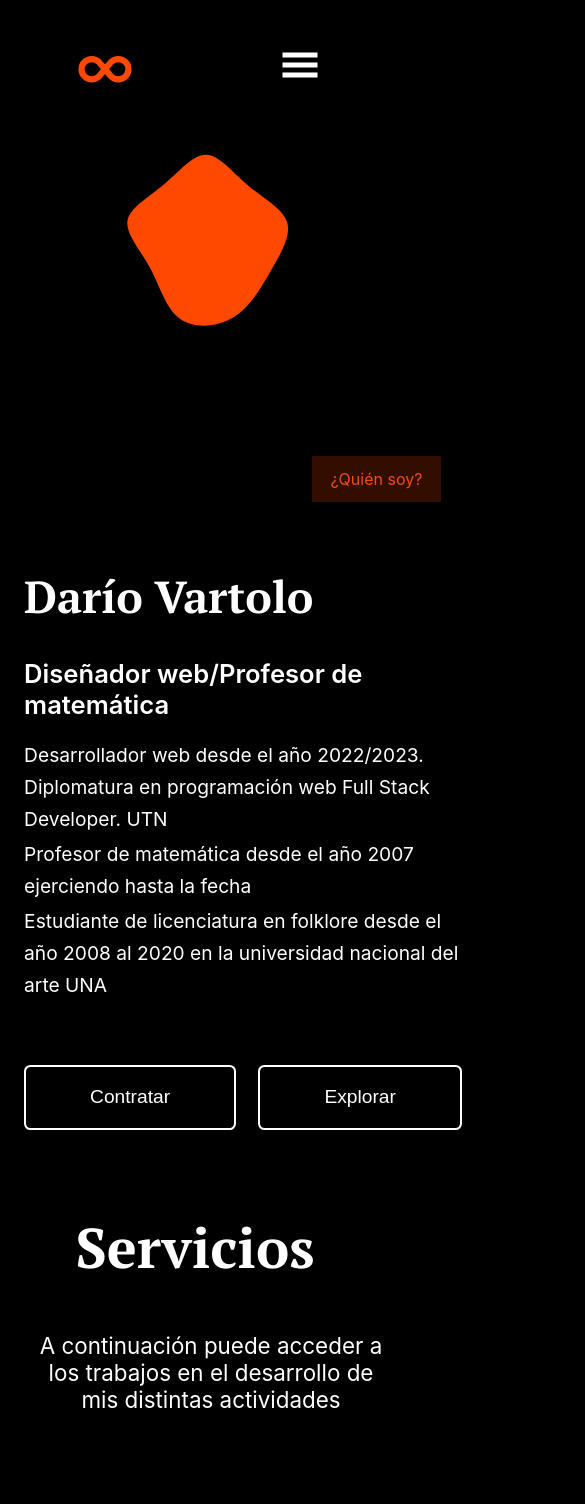
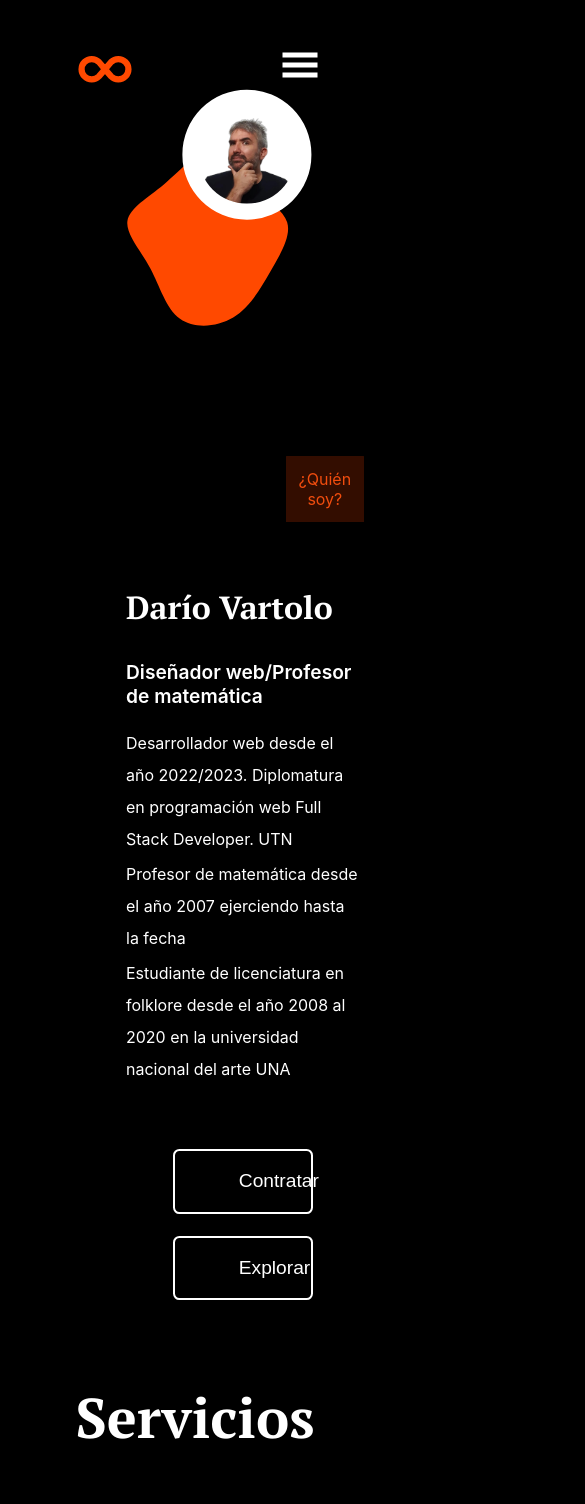
Before and after one commit to DarioVarto/trabajo_practico, a React (Create React App) app: page / in a window 390 px wide. Shown: the top 1504 px of the page, 585 px wide, since content can reach past the window. Built offline with nearby package versions, Linux system fonts and the light colour scheme.

Commit message:
"Responsive 736px incompleto"

```diff
--- a/src/Componentes/Footer/Footer.css
+++ b/src/Componentes/Footer/Footer.css
@@ -40,3 +40,11 @@ align-items: center;
                     .info_footer{padding: 0 9vh;}
                     .redes_footer{padding-right: 17.2vh;}
                         }
+
+@media(max-width:1024px){
+    .contenedor_a{flex-wrap: wrap;
+                flex-direction: row;
+                width: 70%;}
+    .redes_footer{width: 20%;
+                    }
+}
--- a/src/Componentes/Formulario/Formulario.css
+++ b/src/Componentes/Formulario/Formulario.css
@@ -83,3 +83,31 @@ label{
 @media(max-width:1280px){
     .margin_contenido_form{padding-left: 18%;}
 }
+
+@media(max-width:1024px){
+    .margin_contenido_form{padding-left: 8%;}
+}
+@media(max-width:736px){
+    .margin_contenido_form{padding-left: 0;}
+
+
+    .nombre_apellido,.email_asunto{
+        display: flex;
+        flex-direction: column;}
+
+        .txt_area{
+            justify-content: center;
+            align-items: center;
+        }
+        .form_tercera_parte{
+            display: flex;
+            flex-direction: column;
+            align-items: center;
+            margin-top: 4rem;
+        }
+   .horario_contacto{margin-left: 6rem;
+                    }
+                    .input_submit{
+                        margin-left: 13rem;
+                    }
+}
--- a/src/Componentes/Formulario/index.jsx
+++ b/src/Componentes/Formulario/index.jsx
@@ -9,7 +9,7 @@ const Formulario = () => {
                     <form action="https://formspree.io/f/xvonkvda" method="POST">
 
                             <div className='margin_contenido_form'>
-                                <div>
+                                <div className='Mq_responsive'>
                                     <div className='nombre_apellido'>
                                         <label >Nombre</label>
                                         <input type="text" name='Nombre' required/>
--- a/src/Componentes/Hero/Hero.css
+++ b/src/Componentes/Hero/Hero.css
@@ -175,7 +175,7 @@
                             display: flex;
                             height: 40%;
                             width: 50%;
-                            transform: translateX(28vh) translateY(-76vh);
+                            transform: translateX(22vh) translateY(-58vh);
 
                             }
 
@@ -213,6 +213,29 @@
             .contenedor_imagen{transform: translateX(22vh) translateY(-64vh);}
         }
 
+        @media(max-width:768px){
+
+            .contenedor_imagen{transform: translateX(10vh) translateY(-28vh);}
+            .contenedoorTexto{
+                width: 60%;
+                }
+            .span_bienvenido{
+                    margin-left: 10rem;}
+            .nombre_hero{font-size: 2rem;}
+            .profesion_hero{font-size: 1.2rem;}
+            .texto_hero{font-size: 1rem;}
+            .contenedor_btn{
+                align-items: center;
+                flex-direction: column;
+            }
+            .btn_hero{
+                width: 60%;
+        }
+
+
+
+        }
+
        /*  @media(max-width:900px){
             .contenedor_hero{flex-direction:column-reverse;
                             align-items: center;
--- a/src/Componentes/Opiniones/Opiniones.css
+++ b/src/Componentes/Opiniones/Opiniones.css
@@ -56,6 +56,9 @@
 
 }
 @media(max-width:786px){
-    .Contenedor_porfolio{width: 80%;}
+
+    .contenedor_opiniones{width: 100%;}
+
+    .img_carrousel{width: 0%;}
 
 }
```
